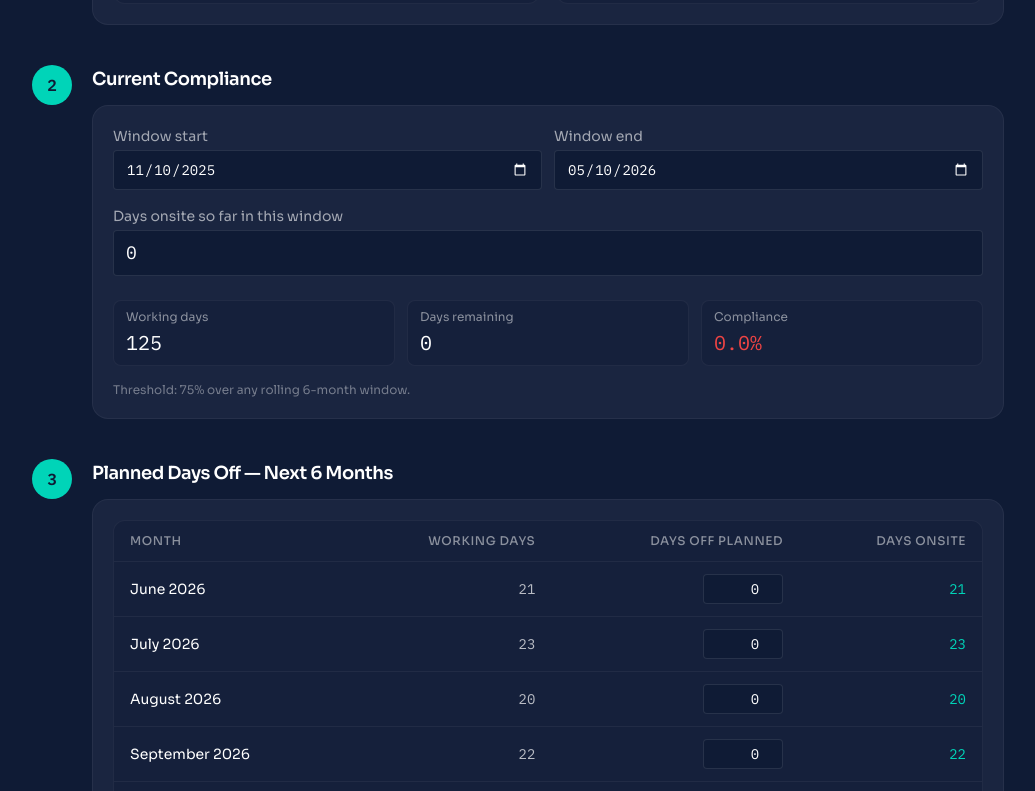
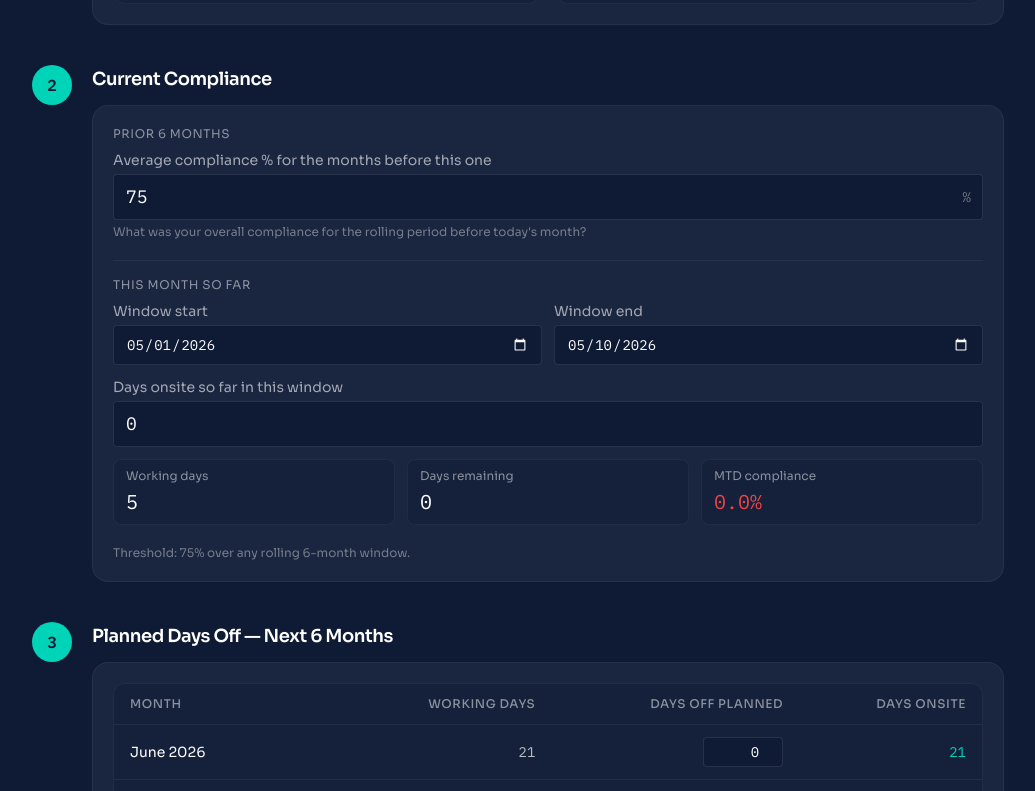
Before and after one commit to alancounihan/onsite-tracker, a React (Vite) app: page / in a window 1280 px wide. Shown: the part 780-1571 px from the top of the page, without its empty margins (124-1159 px from the left). Built offline with nearby package versions, Linux system fonts and the light colour scheme.

Commit message:
Add prior compliance % field; default window to MTD

```diff
--- a/src/App.jsx
+++ b/src/App.jsx
@@ -9,12 +9,11 @@ import {
   getNextSixMonths,
   projectMonthEnd,
 } from './utils/complianceCalc.js';
-import { fromISO, todayISO, toISO, subMonths } from './utils/dateUtils.js';
+import { fromISO, todayISO, toISO, startOfMonth } from './utils/dateUtils.js';
 
 function defaultWindow() {
   const today = new Date();
-  const start = subMonths(today, 6);
-  return { start: toISO(start), end: toISO(today) };
+  return { start: toISO(startOfMonth(today)), end: toISO(today) };
 }
 
 export default function App() {
@@ -28,6 +27,7 @@ export default function App() {
   const [windowStart, setWindowStart] = useState(initialWindow.start);
   const [windowEnd, setWindowEnd] = useState(initialWindow.end);
   const [daysOnsite, setDaysOnsite] = useState(0);
+  const [priorCompliancePct, setPriorCompliancePct] = useState(0.75);
 
   const [plannedLeave, setPlannedLeave] = useState({});
 
@@ -48,7 +48,6 @@ export default function App() {
         next[m.key] = v;
         if (v !== prev[m.key]) changed = true;
       }
-      // Drop any keys not in the current 6-month set.
       for (const k of Object.keys(prev)) {
         if (!(k in next)) {
           changed = true;
@@ -64,14 +63,15 @@ export default function App() {
     return Array.from({ length: 6 }, (_, i) =>
       projectMonthEnd({
         monthIndex: i,
-        complianceWindow: { start: fromISO(windowStart), end: fromISO(windowEnd) },
+        mtdWindow: { start: fromISO(windowStart), end: fromISO(windowEnd) },
         daysOnsite: Number(daysOnsite) || 0,
+        priorCompliancePct: Number(priorCompliancePct) || 0,
         excludedDates,
         plannedLeaveByMonthKey: plannedLeave,
         today,
       })
     );
-  }, [windowStart, windowEnd, daysOnsite, excludedDates, plannedLeave, today]);
+  }, [windowStart, windowEnd, daysOnsite, priorCompliancePct, excludedDates, plannedLeave, today]);
 
   const breaches = useMemo(() => checkBreaches(monthlyResults), [monthlyResults]);
 
@@ -87,7 +87,7 @@ export default function App() {
               Personal compliance dashboard &mdash; 75% rolling six-month rule.
             </p>
           </div>
-          <div className="text-xs font-mono text-white/40 hidden sm:block">v0.1</div>
+          <div className="text-xs font-mono text-white/40 hidden sm:block">v0.2</div>
         </div>
       </header>
 
@@ -109,6 +109,8 @@ export default function App() {
             setWindowEnd={setWindowEnd}
             daysOnsite={daysOnsite}
             setDaysOnsite={setDaysOnsite}
+            priorCompliancePct={priorCompliancePct}
+            setPriorCompliancePct={setPriorCompliancePct}
             excludedDates={excludedDates}
           />
         </Step>
--- a/src/components/ComplianceInput.jsx
+++ b/src/components/ComplianceInput.jsx
@@ -20,6 +20,8 @@ export default function ComplianceInput({
   setWindowEnd,
   daysOnsite,
   setDaysOnsite,
+  priorCompliancePct,
+  setPriorCompliancePct,
   excludedDates,
 }) {
   const today = todayISO();
@@ -39,7 +41,41 @@ export default function ComplianceInput({
   }, [windowEnd, today]);
 
   return (
-    <div className="space-y-4">
+    <div className="space-y-5">
+      <div>
+        <h4 className="text-xs uppercase tracking-wider text-white/50 mb-2">
+          Prior 6 months
+        </h4>
+        <label className="block text-sm">
+          <span className="text-white/60 mb-1 block">
+            Average compliance % for the months before this one
+          </span>
+          <div className="relative">
+            <input
+              type="number"
+              min="0"
+              max="100"
+              step="0.1"
+              value={Number.isFinite(priorCompliancePct * 100) ? Number((priorCompliancePct * 100).toFixed(1)) : 0}
+              onChange={(e) => {
+                const v = e.target.value === '' ? 0 : parseFloat(e.target.value);
+                if (Number.isNaN(v)) return;
+                setPriorCompliancePct(Math.max(0, Math.min(v, 150)) / 100);
+              }}
+              className="w-full bg-bg border border-white/10 rounded px-3 py-2 font-mono text-lg pr-10"
+            />
+            <span className="absolute right-3 top-1/2 -translate-y-1/2 text-white/40 font-mono">%</span>
+          </div>
+        </label>
+        <p className="text-xs text-white/40 mt-1">
+          What was your overall compliance for the rolling period before today's month?
+        </p>
+      </div>
+
+      <div className="border-t border-white/5 pt-4">
+        <h4 className="text-xs uppercase tracking-wider text-white/50 mb-2">
+          This month so far
+        </h4>
         <div className="grid sm:grid-cols-2 gap-3">
           <label className="block text-sm">
             <span className="text-white/60 mb-1 block">Window start</span>
@@ -61,7 +97,7 @@ export default function ComplianceInput({
           </label>
         </div>
 
-      <label className="block text-sm">
+        <label className="block text-sm mt-3">
           <span className="text-white/60 mb-1 block">Days onsite so far in this window</span>
           <input
             type="number"
@@ -75,14 +111,15 @@ export default function ComplianceInput({
           />
         </label>
 
-      <div className="grid grid-cols-3 gap-3 pt-2">
+        <div className="grid grid-cols-3 gap-3 pt-3">
           <Stat label="Working days" value={workingDays} />
           <Stat label="Days remaining" value={daysRemaining} />
           <Stat
-          label="Compliance"
+            label="MTD compliance"
             value={`${(pct * 100).toFixed(1)}%`}
             valueClass={STATUS_COLORS[status]}
           />
+        </div>
       </div>
 
       {workingDays > 0 && daysOnsite > workingDays && (
--- a/src/utils/complianceCalc.js
+++ b/src/utils/complianceCalc.js
@@ -63,56 +63,85 @@ export function getNextSixMonths(today, excludedDates = []) {
   return months;
 }
 
+/**
+ * Project compliance at the end of one of the next 6 months.
+ *
+ * Inputs:
+ *   - monthIndex: 0..5 (0 = next month from today)
+ *   - mtdWindow: { start, end } - the user's "current month-to-date" window from Step 2
+ *   - daysOnsite: integer - days onsite in mtdWindow
+ *   - priorCompliancePct: number 0..1 - average compliance for months PRIOR to today's month
+ *   - excludedDates: yyyy-MM-dd[] - public + company holidays
+ *   - plannedLeaveByMonthKey: { 'yyyy-MM': daysOff } - for next 6 months
+ *   - today: Date
+ */
 export function projectMonthEnd({
   monthIndex,
-  complianceWindow,
+  mtdWindow,
   daysOnsite,
+  priorCompliancePct = 0,
   excludedDates = [],
   plannedLeaveByMonthKey = {},
   today,
 }) {
   const todayStart = startOfDay(today);
+  const todaysMonthStart = startOfMonth(todayStart);
+  const todaysMonthEnd = endOfMonth(todayStart);
+
   const targetMonthStart = startOfMonth(addMonths(todayStart, monthIndex + 1));
   const targetMonthEnd = endOfMonth(targetMonthStart);
+
+  // Rolling 6-month window = 6 full calendar months ending on the target month.
   const windowStart = startOfMonth(subMonths(targetMonthStart, ROLLING_WINDOW_MONTHS - 1));
   const windowEnd = targetMonthEnd;
 
   const totalWorkingDays = getWorkingDays(windowStart, windowEnd, excludedDates);
 
-  const historicalEnd = addDays(todayStart, -1);
-  let historicalOnsite = 0;
-  if (historicalEnd >= windowStart) {
-    const subStart = windowStart;
-    const subEnd = historicalEnd <= windowEnd ? historicalEnd : windowEnd;
-    const histWorking = getWorkingDays(subStart, subEnd, excludedDates);
-    const reportedWorking = getWorkingDays(complianceWindow.start, complianceWindow.end, excludedDates);
-    const rate = getDailyOnsiteRate(daysOnsite, reportedWorking);
-    historicalOnsite = histWorking * rate;
+  // ---- Segment A: prior months (any complete months before today's month) ----
+  const priorMonthsEnd = addDays(todaysMonthStart, -1); // last day of last month
+  let priorOnsite = 0;
+  if (priorMonthsEnd >= windowStart) {
+    const segStart = windowStart;
+    const segEnd = priorMonthsEnd <= windowEnd ? priorMonthsEnd : windowEnd;
+    const segWorking = getWorkingDays(segStart, segEnd, excludedDates);
+    priorOnsite = segWorking * priorCompliancePct;
   }
 
+  // MTD daily rate (from user's reported window in Step 2)
+  const mtdReportedWorking = getWorkingDays(mtdWindow.start, mtdWindow.end, excludedDates);
+  const mtdRate = getDailyOnsiteRate(daysOnsite, mtdReportedWorking);
+
+  // ---- Segment B: current month, in window, applied at MTD rate ----
+  // Covers both historical MTD and the rest of the current month.
+  let currentMonthOnsite = 0;
+  if (todaysMonthStart <= windowEnd && todaysMonthEnd >= windowStart) {
+    const segStart = todaysMonthStart > windowStart ? todaysMonthStart : windowStart;
+    const segEnd = todaysMonthEnd < windowEnd ? todaysMonthEnd : windowEnd;
+    const segWorking = getWorkingDays(segStart, segEnd, excludedDates);
+    currentMonthOnsite = segWorking * mtdRate;
+  }
+
+  // ---- Segment C: future months in window (next month onward) ----
   let futureOnsite = 0;
-  const todaysMonthStart = startOfMonth(todayStart);
-  const firstFutureMonthStart = todaysMonthStart > windowStart ? todaysMonthStart : windowStart;
-  let cursor = firstFutureMonthStart;
+  let cursor = startOfMonth(addMonths(todaysMonthStart, 1));
   while (cursor <= windowEnd) {
     const cursorKey = format(cursor, 'yyyy-MM');
     const cursorMonthEnd = endOfMonth(cursor);
-    let sliceStart = cursor < todayStart ? todayStart : cursor;
-    if (sliceStart < windowStart) sliceStart = windowStart;
-    const sliceEnd = cursorMonthEnd < windowEnd ? cursorMonthEnd : windowEnd;
-    if (sliceEnd >= sliceStart) {
-      const sliceWorking = getWorkingDays(sliceStart, sliceEnd, excludedDates);
+    const segStart = cursor > windowStart ? cursor : windowStart;
+    const segEnd = cursorMonthEnd < windowEnd ? cursorMonthEnd : windowEnd;
+    if (segEnd >= segStart) {
+      const segWorking = getWorkingDays(segStart, segEnd, excludedDates);
       const fullMonthWorking = getWorkingDays(cursor, cursorMonthEnd, excludedDates);
       const plannedOff = Number(plannedLeaveByMonthKey[cursorKey] || 0);
       const monthOnsite = Math.max(fullMonthWorking - plannedOff, 0);
       if (fullMonthWorking > 0) {
-        futureOnsite += monthOnsite * (sliceWorking / fullMonthWorking);
+        futureOnsite += monthOnsite * (segWorking / fullMonthWorking);
       }
     }
     cursor = addMonths(cursor, 1);
   }
 
-  const totalOnsite = historicalOnsite + futureOnsite;
+  const totalOnsite = priorOnsite + currentMonthOnsite + futureOnsite;
   const compliancePct = totalWorkingDays > 0 ? totalOnsite / totalWorkingDays : 0;
 
   return {
```
Lines whose indentation alone changed are shown as unchanged.
